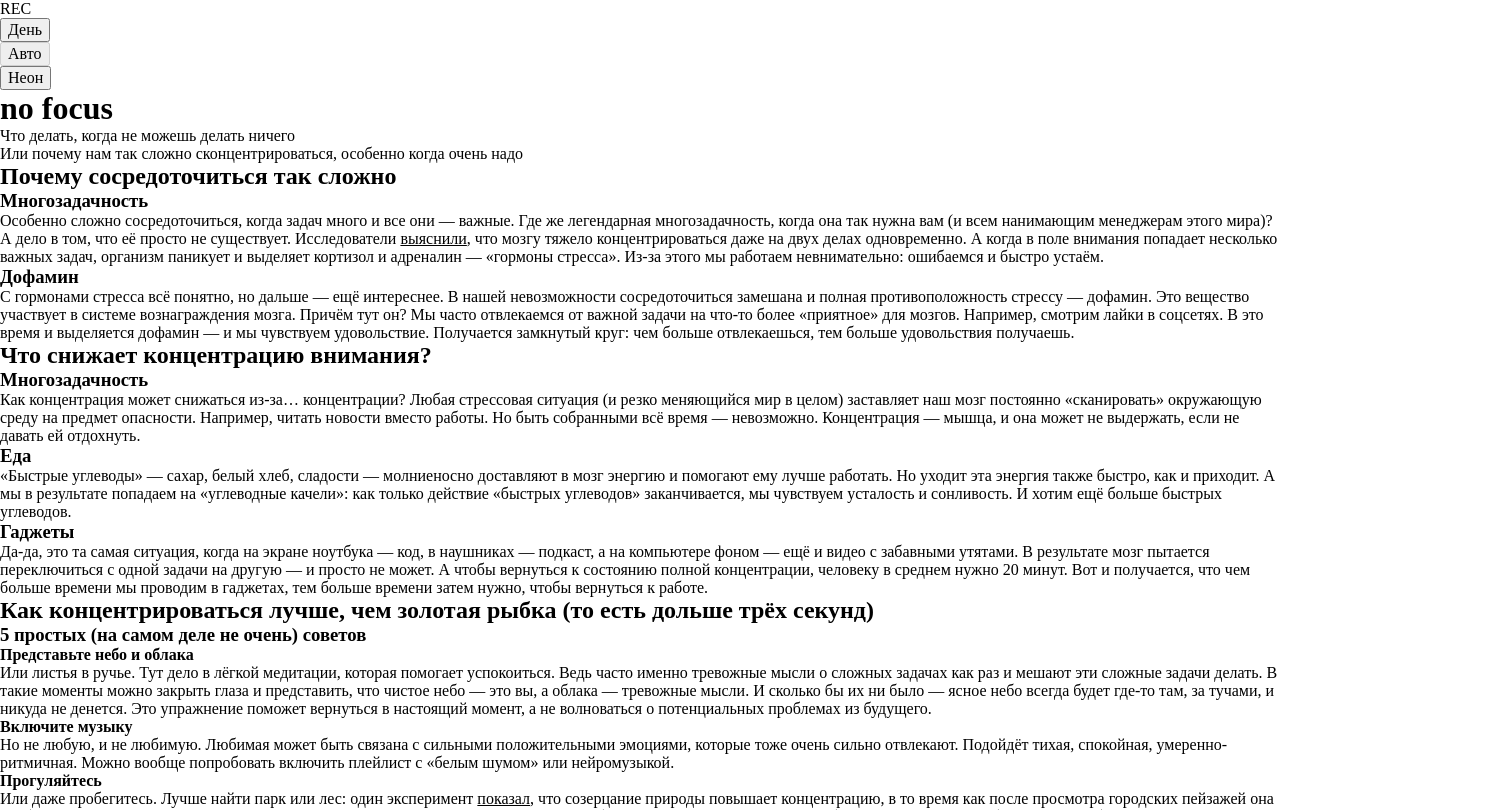
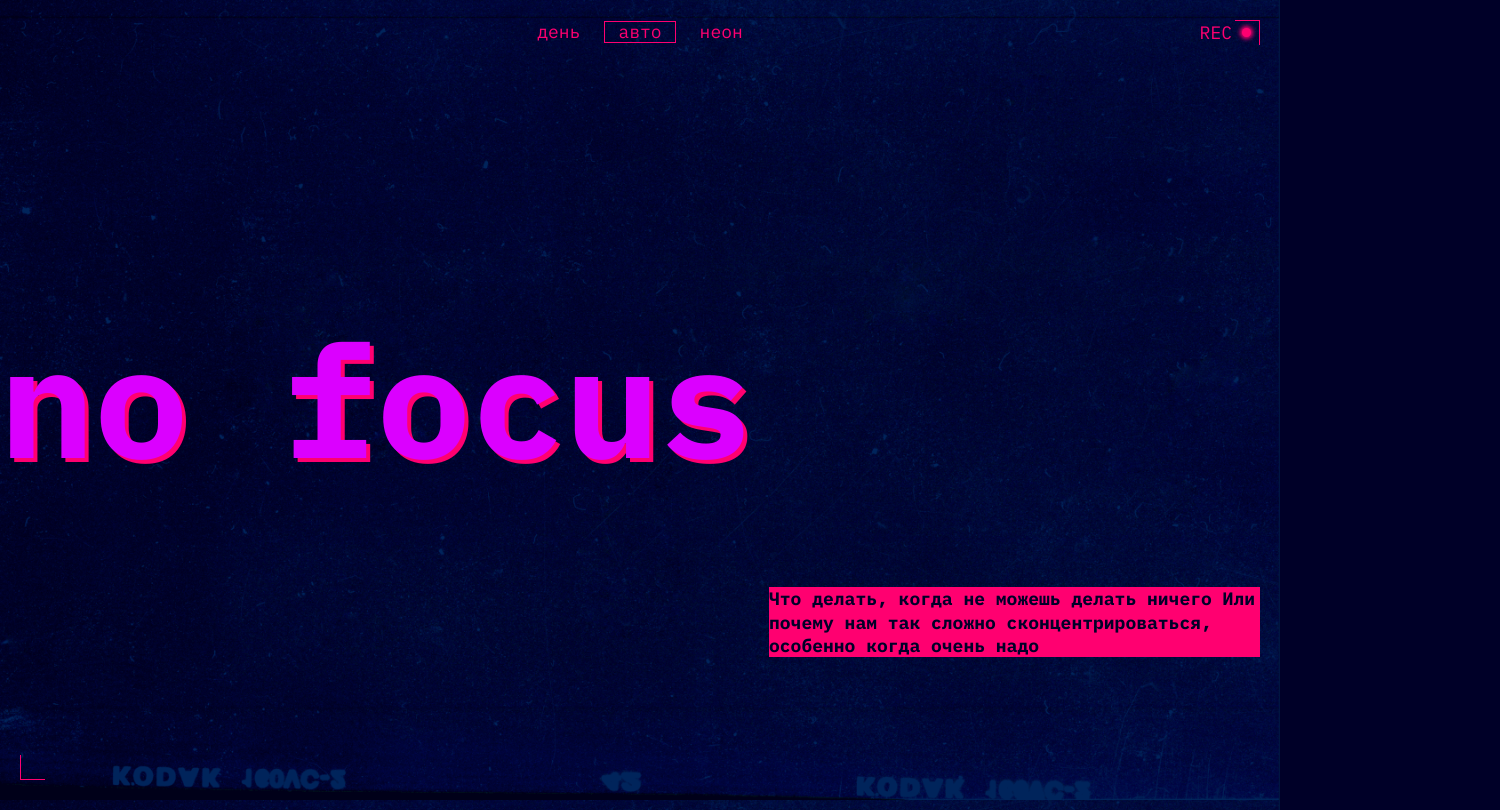
Before and after one commit to mkniazevskiu-create/slozhno-sosredotochitsya-ad, a plain HTML site: page index.html in a window 1280 px wide. Shown: the top 810 px of the page, 1500 px wide, since content can reach past the window. Drawn offline with Linux system fonts and the light colour scheme.

Commit message:
Добавил базовые стили тёмной темы

```diff
--- a/index.html
+++ b/index.html
@@ -51,8 +51,8 @@
     <h1 class="header__title">no focus</h1>
 
     <p class="header__description title-decor">
-      Что делать, когда не можешь делать ничего<br>
-      Или почему нам так сложно сконцентрироваться, особенно когда очень надо
+      Что делать, когда не можешь делать ничего Или почему нам так сложно
+      сконцентрироваться, особенно когда очень надо
     </p>
   </header>
 
--- a/styles/style.css
+++ b/styles/style.css
@@ -1,5 +1,331 @@
 /* Основные стили проекта. Это стили для темы, которую вы верстаете первой. */
 
 .page {
-  /* сохраните в разметке и стилях класс page у тега body. Он удобен, чтобы составлять селекторы для разных цветовых тем. */
+  min-block-size: 100vh;
+  color: var(--text-color);
+  font-family: var(--font-family);
+  font-size: 18px;
+  line-height: 1.3;
+  background-color: var(--bg-color);
+  background-image: var(--bg-image);
+  background-position: center;
+  background-size: cover;
+  background-attachment: fixed;
 }
+
+.decorated-zone {
+  position: relative;
+}
+
+.decorated-zone::before {
+  content: '';
+  position: absolute;
+  inset-block-start: var(--page-padding);
+  inset-inline-end: var(--page-padding);
+  inline-size: 25px;
+  block-size: 25px;
+  border-block-start: 1px solid var(--decor-color);
+  border-inline-end: 1px solid var(--decor-color);
+}
+
+.decorated-zone::after {
+  content: '';
+  position: absolute;
+  inset-block-end: var(--page-padding);
+  inset-inline-start: var(--page-padding);
+  inline-size: 25px;
+  block-size: 25px;
+  border-block-end: 1px solid var(--decor-color);
+  border-inline-start: 1px solid var(--decor-color);
+}
+
+.header {
+  display: grid;
+  grid-template-rows: 1fr min-content 1fr;
+  min-block-size: 668px;
+  block-size: 100vh;
+  padding: var(--page-padding);
+}
+
+.header__rec {
+  position: absolute;
+  inset-block-start: var(--page-padding);
+  inset-inline-end: calc(var(--page-padding) + 28px);
+  color: var(--accent-color);
+  line-height: 25px;
+  text-transform: uppercase;
+}
+
+.header__rec::after {
+  content: '';
+  position: absolute;
+  inset-block-start: 8px;
+  inset-inline-end: -19px;
+  inline-size: 9px;
+  block-size: 9px;
+  border-radius: 50%;
+  background-color: var(--accent-color);
+  box-shadow: 0 0 4px 2px var(--accent-color);
+}
+
+.header__theme-menu {
+  justify-self: end;
+  align-self: center;
+}
+
+.header__theme-menu-list {
+  display: grid;
+  gap: 10px;
+}
+
+.header__theme-menu-button {
+  min-inline-size: 70px;
+  border: 1px solid transparent;
+  padding: 1px 13px;
+  color: var(--decor-color);
+  line-height: 1;
+  text-transform: lowercase;
+  background-color: transparent;
+  cursor: pointer;
+}
+
+.header__theme-menu-button:hover {
+  border-color: var(--button-hover-color);
+}
+
+.header__theme-menu-button:focus {
+  outline: none;
+}
+
+.header__theme-menu-button:focus-visible {
+  border-block-end-color: var(--decor-color);
+}
+
+.header__theme-menu-button_active {
+  border-color: var(--decor-color);
+  pointer-events: none;
+}
+
+.header__title {
+  align-self: center;
+  color: var(--title-color);
+  font-weight: 700;
+  font-size: clamp(7.25rem, 7.0115rem + 1.0178vw, 7.5rem);
+  line-height: 0.825;
+  text-shadow: 4px 4px 0 var(--text-shadow-color);
+}
+
+.header__description {
+  align-self: center;
+  justify-self: end;
+  max-inline-size: 355px;
+}
+
+.title-decor {
+  color: var(--title-decor-color);
+  font-weight: 700;
+  background-color: var(--accent-color);
+}
+
+.content {
+  display: grid;
+  gap: 50px;
+  padding: 40px var(--page-padding);
+}
+
+.section {
+  display: grid;
+  gap: 20px;
+}
+
+.section__title {
+  color: var(--decor-color);
+  font-weight: 700;
+  font-size: 18px;
+  line-height: 1.3;
+}
+
+.section__content {
+  display: grid;
+  gap: 20px;
+}
+
+.section__content_type_cards {
+  display: grid;
+  gap: 20px;
+}
+
+.card {
+  display: grid;
+  gap: 10px;
+}
+
+.card__title {
+  font-size: 18px;
+  line-height: 1.3;
+}
+
+.card__text {
+  font-size: 18px;
+  line-height: 1.3;
+}
+
+.link {
+  text-decoration: none;
+  text-shadow: 2px 2px 0 var(--accent-color);
+}
+
+.link:hover {
+  border-block-end: 1px solid currentColor;
+}
+
+.link:focus {
+  outline: none;
+}
+
+.link:focus-visible {
+  outline: 1px solid currentColor;
+}
+
+.gallery {
+  display: grid;
+  gap: 10px;
+}
+
+.gallery__title {
+  font-size: 18px;
+  line-height: 1.3;
+}
+
+.gallery__list {
+  display: grid;
+  gap: 10px;
+}
+
+.gallery__image {
+  display: block;
+  inline-size: 100%;
+  block-size: 100%;
+  object-fit: cover;
+  object-position: center;
+}
+
+.footer {
+  display: grid;
+  place-items: center;
+  min-block-size: 668px;
+  block-size: 100vh;
+  padding: var(--page-padding);
+}
+
+.footer__title {
+  color: var(--title-color);
+  font-weight: 700;
+  font-size: clamp(7.25rem, 7.0115rem + 1.0178vw, 7.5rem);
+  line-height: 0.825;
+  text-shadow: 2px 2px 0 var(--text-shadow-color);
+}
+
+@media (width >= 768px) {
+  :root {
+    --page-padding: 20px;
+  }
+
+  .header {
+    min-block-size: 1024px;
+  }
+
+  .header__title {
+    margin-inline-start: -20px;
+    font-size: clamp(7.5rem, 0.5625rem + 14.4531vw, 9.8125rem);
+  }
+
+  .header__description {
+    max-inline-size: 364px;
+  }
+
+  .content {
+    gap: 80px;
+    padding-block: 60px;
+  }
+
+  .section_type_why,
+  .section_type_advice {
+    grid-template-columns: minmax(236px, 1fr) minmax(472px, 2fr);
+  }
+
+  .section_type_why .section__content,
+  .section_type_advice .section__content {
+    grid-column: 2;
+  }
+
+  .section_type_causes .section__title {
+    max-inline-size: 236px;
+  }
+
+  .gallery {
+    gap: 20px;
+  }
+
+  .gallery__list {
+    grid-template-columns: repeat(3, 1fr);
+    gap: 20px;
+  }
+
+  .gallery__item:nth-child(1) {
+    grid-column: 1 / 3;
+  }
+
+  .gallery__item:nth-child(2) {
+    grid-column: 3;
+    grid-row: 1 / 3;
+  }
+
+  .gallery__item:nth-child(5) {
+    grid-column: 1 / 4;
+  }
+
+  .footer {
+    min-block-size: 1024px;
+  }
+
+  .footer__title {
+    font-size: clamp(7.5rem, 0.5625rem + 14.4531vw, 9.8125rem);
+  }
+}
+
+@media (width >= 1024px) {
+  .header {
+    min-block-size: 768px;
+  }
+
+  .header__theme-menu {
+    justify-self: center;
+    align-self: start;
+  }
+
+  .header__theme-menu-list {
+    display: flex;
+  }
+
+  .header__description {
+    max-inline-size: 491px;
+  }
+
+  .section_type_why,
+  .section_type_advice {
+    grid-template-columns: minmax(315px, 1fr) minmax(649px, 2fr);
+  }
+
+  .section_type_causes .section__title {
+    max-inline-size: 315px;
+  }
+
+  .section__content_type_cards {
+    grid-template-columns: repeat(3, 1fr);
+  }
+
+  .footer {
+    min-block-size: 768px;
+  }
+}
--- a/styles/variables.css
+++ b/styles/variables.css
@@ -2,3 +2,17 @@
   Переменные для вашего проекта
   и их переопределение под различные устройства
 */
+
+:root {
+  --font-family: 'IBM Plex mono', monospace;
+  --bg-color: #000028;
+  --bg-image: url('../images/cover-image-dark.png');
+  --accent-color: #ff0070;
+  --decor-color: #ff0070;
+  --title-color: #db00ff;
+  --text-color: #f1b2ce;
+  --title-decor-color: #000028;
+  --button-hover-color: rgb(255 0 112 / 0.4);
+  --text-shadow-color: #ff0070;
+  --page-padding: 10px;
+}
```
